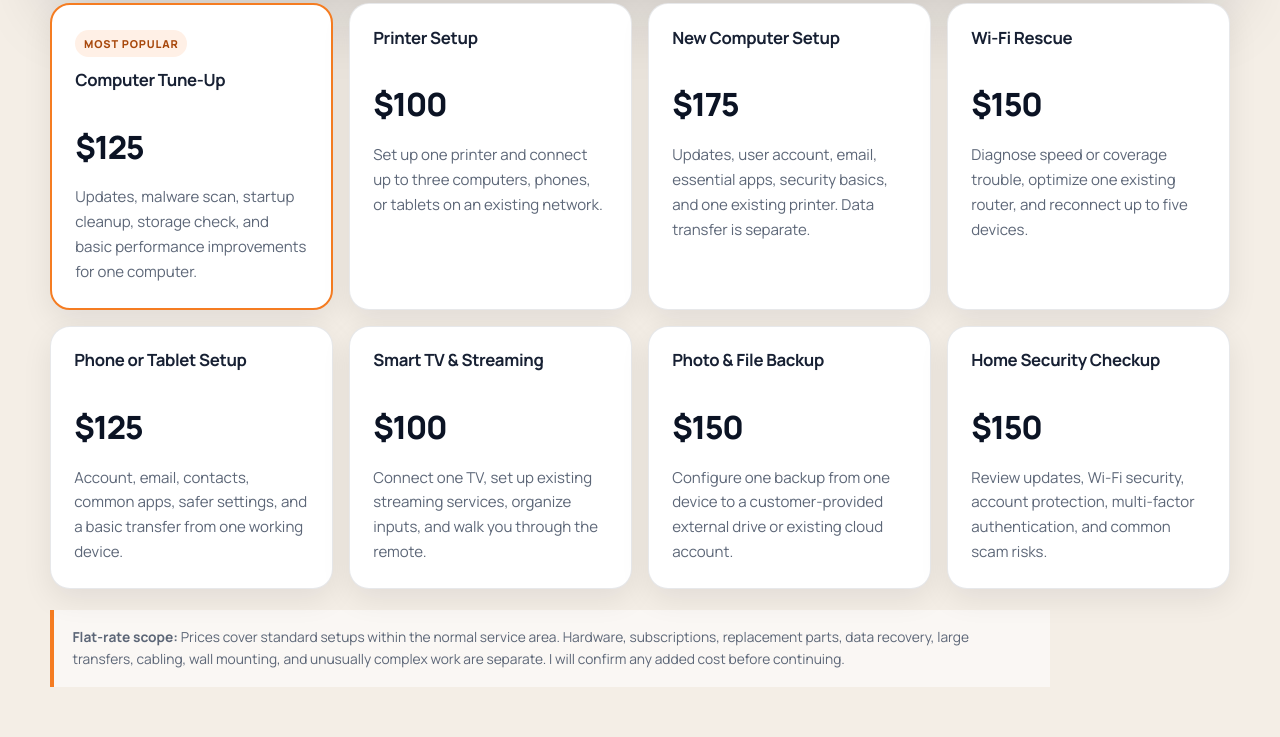
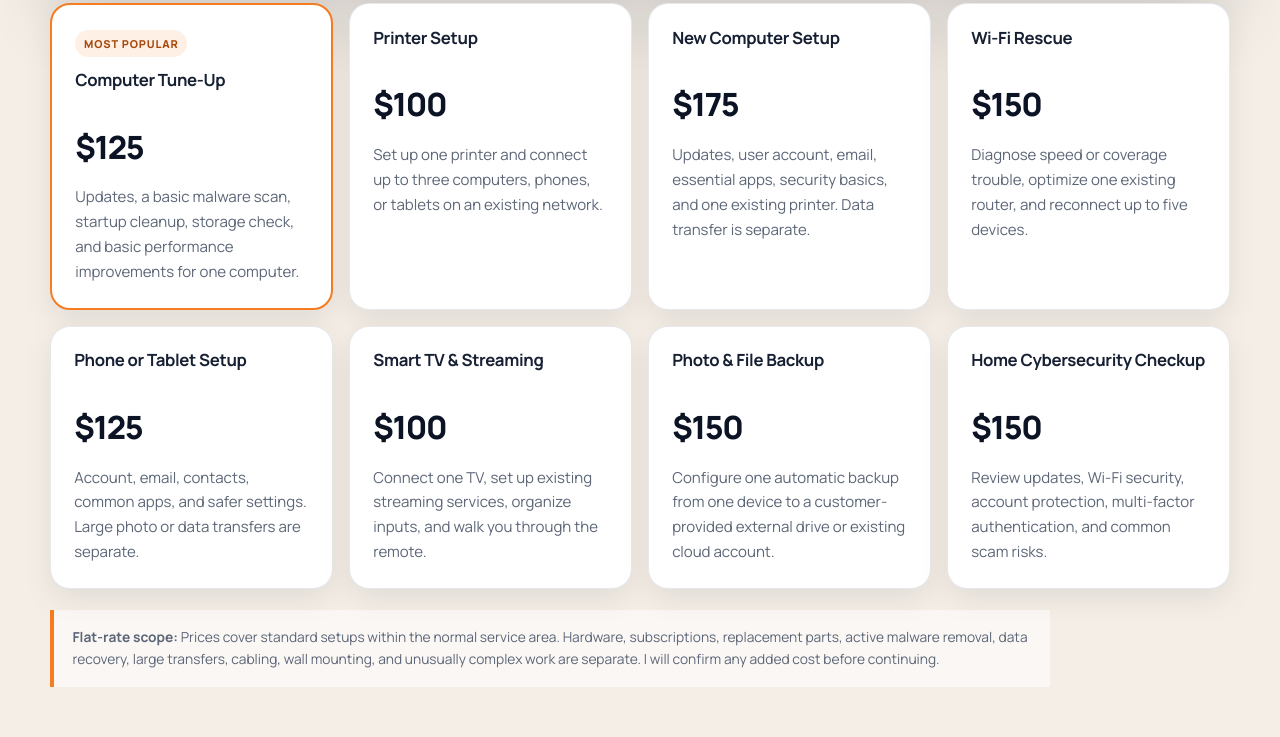
Before and after one commit to code-johnny-code/nerdyneighbor, a plain HTML site: page index.html in a window 1280 px wide. Shown: the part 2571-3308 px from the top of the page. Drawn offline with Linux system fonts and the light colour scheme.

Commit message:
Tighten flat-rate service scope

```diff
--- a/index.html
+++ b/index.html
@@ -174,7 +174,7 @@
             <p class="price-label">Most popular</p>
             <h3>Computer Tune-Up</h3>
             <p class="price">$125</p>
-            <p>Updates, malware scan, startup cleanup, storage check, and basic performance improvements for one computer.</p>
+            <p>Updates, a basic malware scan, startup cleanup, storage check, and basic performance improvements for one computer.</p>
           </article>
 
           <article class="price-card">
@@ -198,7 +198,7 @@
           <article class="price-card">
             <h3>Phone or Tablet Setup</h3>
             <p class="price">$125</p>
-            <p>Account, email, contacts, common apps, safer settings, and a basic transfer from one working device.</p>
+            <p>Account, email, contacts, common apps, and safer settings. Large photo or data transfers are separate.</p>
           </article>
 
           <article class="price-card">
@@ -210,17 +210,17 @@
           <article class="price-card">
             <h3>Photo &amp; File Backup</h3>
             <p class="price">$150</p>
-            <p>Configure one backup from one device to a customer-provided external drive or existing cloud account.</p>
+            <p>Configure one automatic backup from one device to a customer-provided external drive or existing cloud account.</p>
           </article>
 
           <article class="price-card">
-            <h3>Home Security Checkup</h3>
+            <h3>Home Cybersecurity Checkup</h3>
             <p class="price">$150</p>
             <p>Review updates, Wi-Fi security, account protection, multi-factor authentication, and common scam risks.</p>
           </article>
         </div>
 
-        <p class="scope-note"><strong>Flat-rate scope:</strong> Prices cover standard setups within the normal service area. Hardware, subscriptions, replacement parts, data recovery, large transfers, cabling, wall mounting, and unusually complex work are separate. I will confirm any added cost before continuing.</p>
+        <p class="scope-note"><strong>Flat-rate scope:</strong> Prices cover standard setups within the normal service area. Hardware, subscriptions, replacement parts, active malware removal, data recovery, large transfers, cabling, wall mounting, and unusually complex work are separate. I will confirm any added cost before continuing.</p>
       </div>
     </section>
 
```
